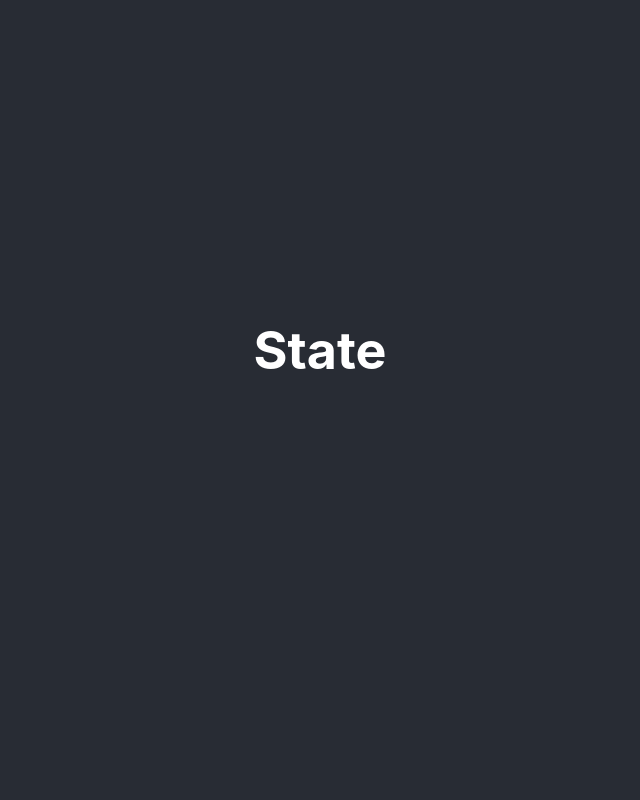
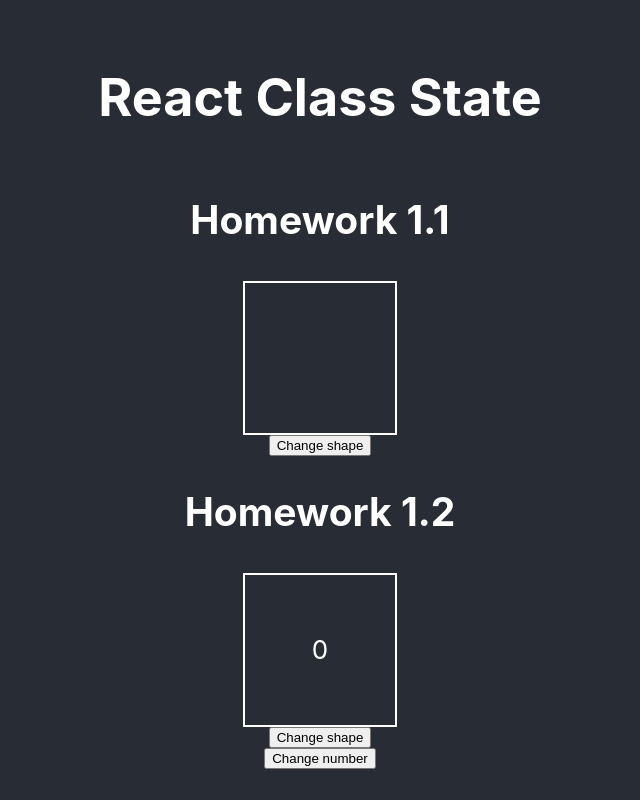
Before and after one commit to marinkus/22-delfinai, a React (Create React App) app in the folder r1/: page / in a window 1280 px wide. Shown: the whole page, without its empty margins (320-960 px from the left). Built offline with nearby package versions, Linux system fonts and the light colour scheme.

Commit message:
homework #2

```diff
--- a/r1/src/App.css
+++ b/r1/src/App.css
@@ -52,3 +52,24 @@
   background-color: #61dafb60;
   animation: App-logo-spin infinite 10s linear;
 }
+.rectangle {
+    border: 'solid 2px';
+    height: '120px';
+    width: '180px';
+    display: 'flex';
+    justify-content: 'center';
+    text-align: 'center';
+    align-items: 'center';
+    margin-top: '5px';
+}
+.circle {
+    border: 'solid 2px';
+    border-radius: 100px;
+    height: '150px';
+    width: '150px';
+    display: 'flex';
+    justify-content: 'center';
+    text-align: 'center';
+    align-items: 'center';
+    margin-top: '5px';
+}
--- a/r1/src/App.jsx
+++ b/r1/src/App.jsx
@@ -1,24 +1,16 @@
-import { useState } from 'react';
 import './App.css';
-// import Fun from './Components/006/Fun';
-// import Sad from './Components/006/Sad';
+import HomeworkState1 from './Components/006/HomeworkState1';
+import HomeworkState2 from './Components/006/HomeworkState2';
 
 
 
 function App() {
-    // const [count, setCount] = useState(0);
-    const [kv, setKv] = useState([]);
   return (
     <div className="App">
       <header className="App-header">
-        <h1 onClick={()=> setKv(k => [...k, ''])}>State</h1>
-            {/* <Fun spalva='magenta' setCount={setCount}></Fun>
-            <Sad count={count}></Sad> */}
-            <div className='kv-bin'>
-                {
-                    kv.map((_, i) => <div className='kv' key={i}></div>)
-                }
-            </div>
+        <h1>React Class State</h1>
+        <HomeworkState1></HomeworkState1>
+        <HomeworkState2></HomeworkState2>
       </header>
     </div>
   );
--- /dev/null
+++ b/r1/src/Components/006/HomeworkState1.jsx
@@ -0,0 +1,30 @@
+//Sukurti aplikaciją, kuri turi mygtuką change ir atvaizduoja apskritimą. Paspaudus mygtuką change apskritimas turi pavirsti į kvadratą, o paspaudus dar kartą vėl pavirsti apskritimu.
+
+import { useState } from "react"
+
+function HomeworkState1() {
+    const [shape, setShape] = useState('0px');
+    const changeShape = () => setShape(f => f === '0px' ? '100px' : '0px')
+
+    return (
+        <>
+        <h2>Homework 1.1</h2>
+        <div style={{
+        border: 'solid 2px',
+        borderRadius: shape,
+        height: '150px',
+        width: '150px',
+        display: 'flex',
+        justifyContent: 'center',
+        textAlign: 'center',
+        alignItems: 'center',
+        marginTop: '5px'
+        }}>
+        </div>
+        <button onClick={changeShape}>Change shape</button>
+        </>
+    )
+
+};
+
+export default HomeworkState1;
--- /dev/null
+++ b/r1/src/Components/006/HomeworkState2.jsx
@@ -0,0 +1,35 @@
+/* Sukurti aplikaciją, kuri turi mygtukus change ir random bei atvaizduoja apskritimą su random skaičiumi viduje. Paspaudus change mygtuką apskritimas keičiasi į stačiakampį kaip pirmame uždavinyje, o paspaudus random mygtuką, skaičius pasikeičia į rand 5 - 25 */
+
+import { useState } from "react";
+import rand from "../../Functions/rand";
+
+function HomeworkState2() {
+    const [shape, setShape] = useState('0px');
+    const changeShape = () => setShape(f => f === '0px' ? '100px' : '0px');
+
+    const [number, setNumber] = useState(0);
+    const changeNumber = () =>setNumber(n => n === 0 ? rand(5, 25) :  rand(5, 25));
+
+    return (
+        <>
+        <h2>Homework 1.2</h2>
+        <div style={{
+        border: 'solid 2px',
+        borderRadius: shape,
+        height: '150px',
+        width: '150px',
+        display: 'flex',
+        justifyContent: 'center',
+        textAlign: 'center',
+        alignItems: 'center',
+        marginTop: '5px'
+        }}>{number}
+        </div>
+        <button onClick={changeShape}>Change shape</button>
+        <button onClick={changeNumber}>Change number</button>
+        </>
+    )
+
+};
+
+export default HomeworkState2;
```
Also changed, not shown: r1/src/006.jsx (added, +27 -0 lines).
